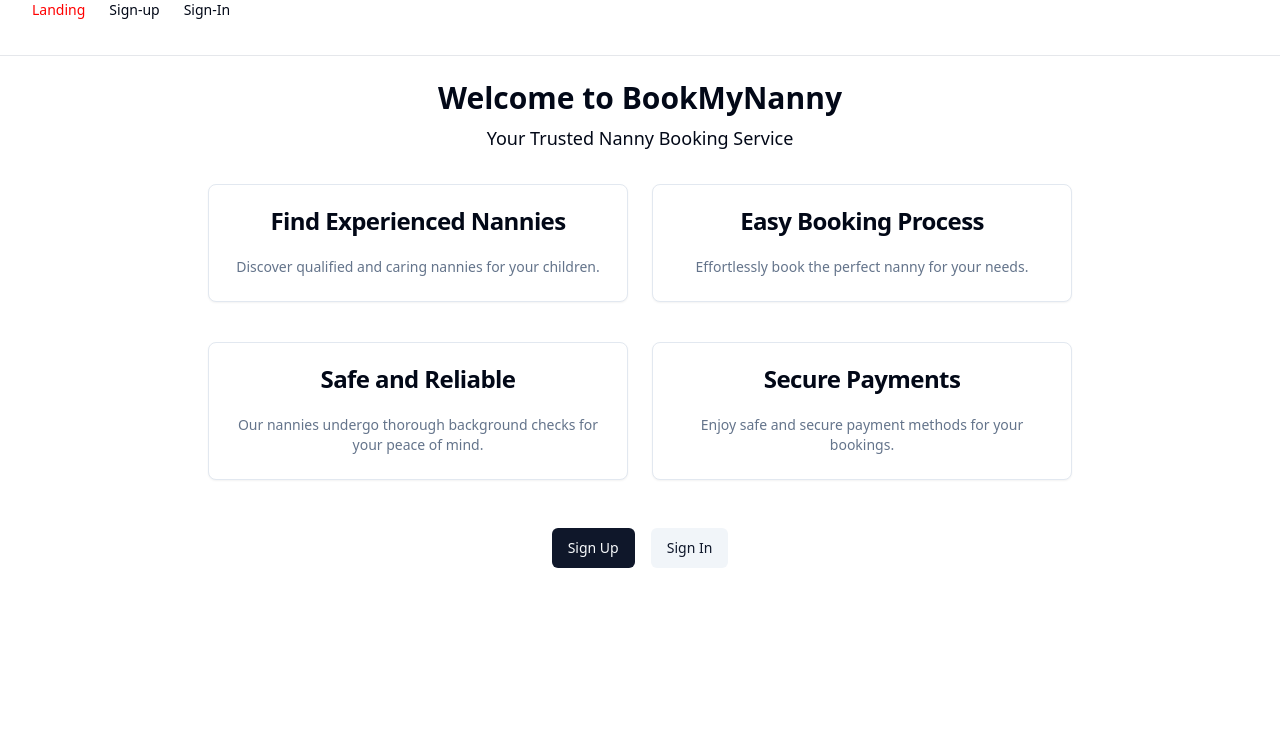
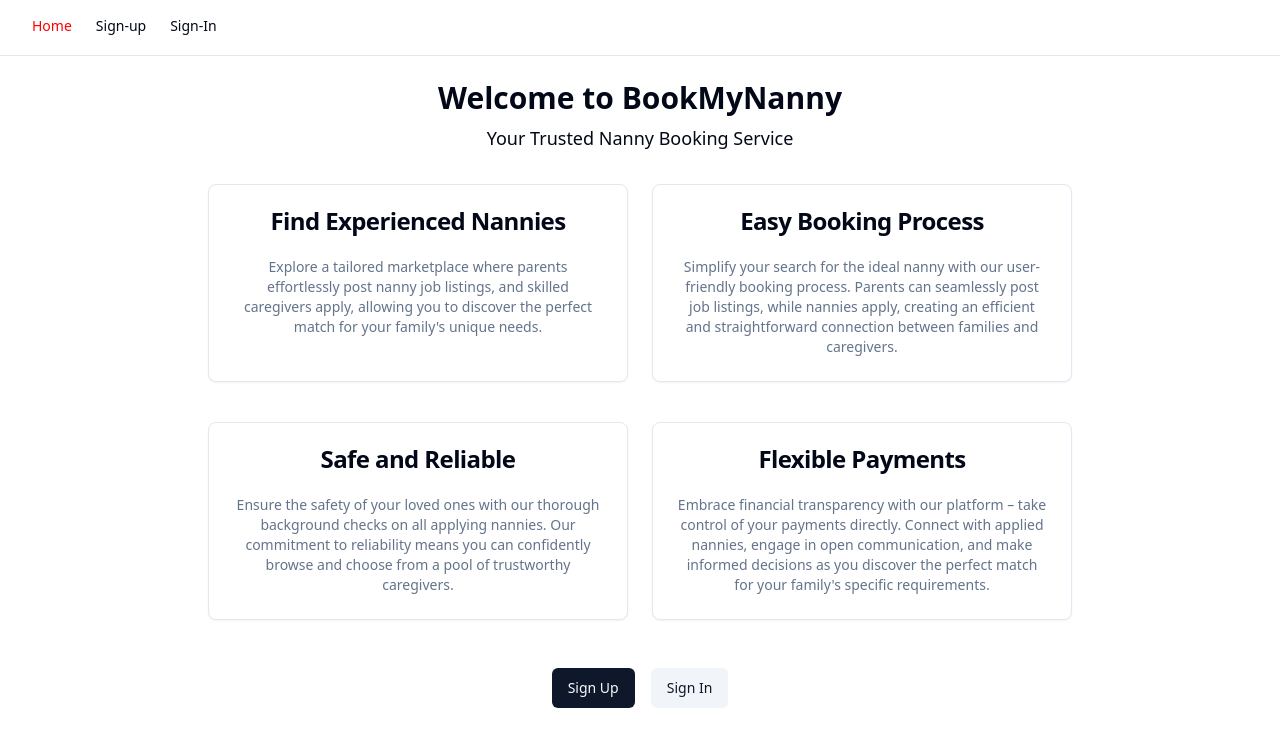
Before and after one commit to sushilrajeeva/BookMyNanny, a React (Vite) app: page / in a window 1280 px wide. Shown: the top 746 px of the page. Built offline with nearby package versions, Linux system fonts and the light colour scheme; no server answers.

Commit message:
styled landing and non authorized nav bar

```diff
--- a/src/components/Landing.jsx
+++ b/src/components/Landing.jsx
@@ -34,19 +34,19 @@ function Landing() {
       <div className="grid md:grid-cols-2 gap-6">
         <FeatureCard
           title="Find Experienced Nannies"
-          description="Discover qualified and caring nannies for your children."
+          description="Explore a tailored marketplace where parents effortlessly post nanny job listings, and skilled caregivers apply, allowing you to discover the perfect match for your family's unique needs."
         />
         <FeatureCard
           title="Easy Booking Process"
-          description="Effortlessly book the perfect nanny for your needs."
+          description="Simplify your search for the ideal nanny with our user-friendly booking process. Parents can seamlessly post job listings, while nannies apply, creating an efficient and straightforward connection between families and caregivers."
         />
         <FeatureCard
           title="Safe and Reliable"
-          description="Our nannies undergo thorough background checks for your peace of mind."
+          description="Ensure the safety of your loved ones with our thorough background checks on all applying nannies. Our commitment to reliability means you can confidently browse and choose from a pool of trustworthy caregivers."
         />
         <FeatureCard
-          title="Secure Payments"
-          description="Enjoy safe and secure payment methods for your bookings."
+          title="Flexible Payments"
+          description="Embrace financial transparency with our platform – take control of your payments directly. Connect with applied nannies, engage in open communication, and make informed decisions as you discover the perfect match for your family's specific requirements."
         />
       </div>
 
--- a/src/components/Navigation.jsx
+++ b/src/components/Navigation.jsx
@@ -106,12 +106,13 @@ const NavigationAuth = () => {
 
 const NavigationNonAuth = () => {
   return (
-    <nav className="flex items-center space-x-4 lg:space-x-6">
+    <nav className="flex items-center space-x-4 lg:space-x-6 pt-4">
+      <div className="flex space-x-4 lg:space-x-6">
       <NavLink
         to="/"
         className="text-sm font-medium transition-colors hover:text-primary"
       >
-        Landing
+        Home
       </NavLink>
       <NavLink
         to="/signup"
@@ -125,6 +126,7 @@ const NavigationNonAuth = () => {
       >
         Sign-In
       </NavLink>
+      </div>
     </nav>
   );
 };
```
